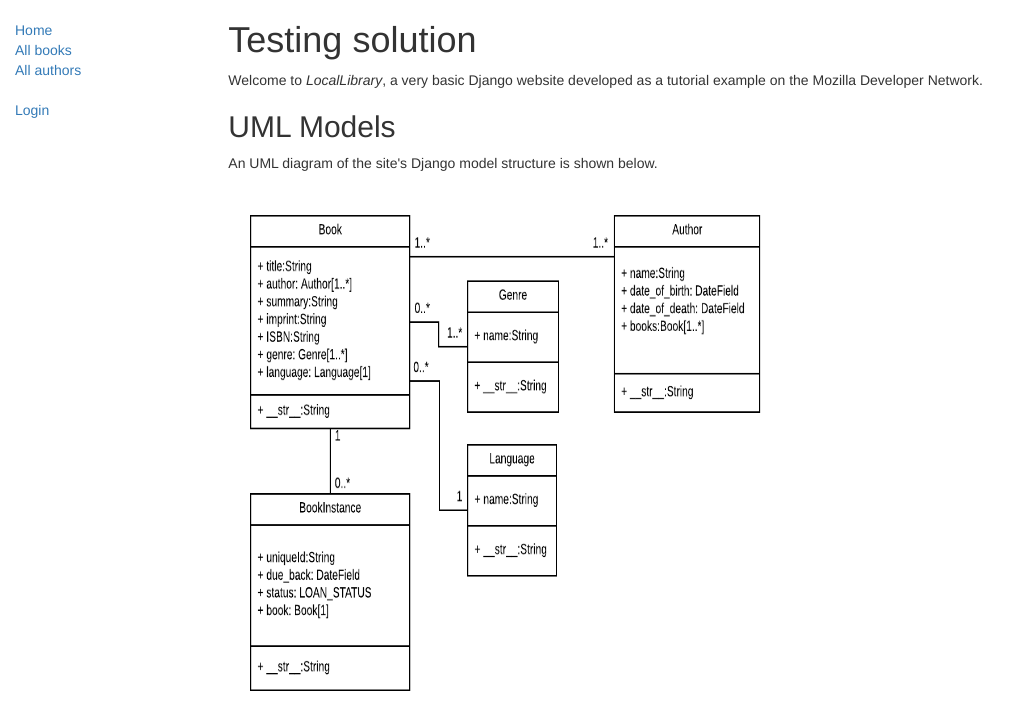
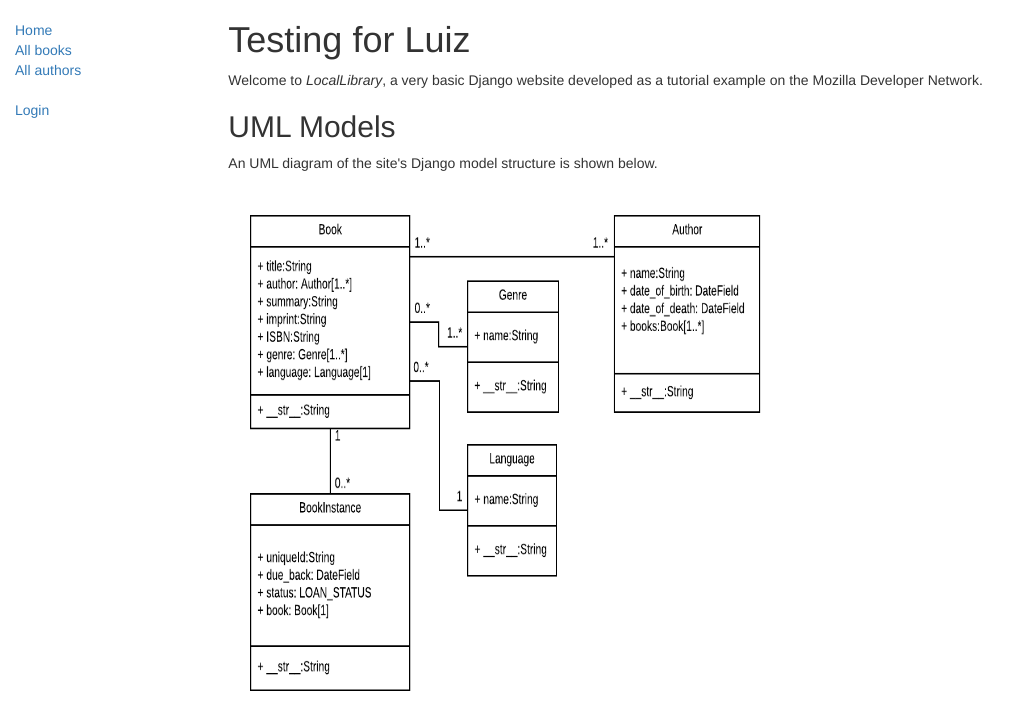
Before and after one commit to tinotruong/django_local_library_test, a Django app: page /catalog/ in a window 1280 px wide. Shown: the top 722 px of the page, without its empty margins (0-1030 px from the left). Run offline with Django 3.2, Linux system fonts and the light colour scheme; data that the repository does not hold is empty; some libraries are stand-ins or nearby versions.

Commit message:
update test

```diff
--- a/catalog/templates/index.html
+++ b/catalog/templates/index.html
@@ -1,7 +1,7 @@
 {% extends "base_generic.html" %}
 
 {% block content %}
-<h1>Testing solution</h1>
+<h1>Testing for Luiz</h1>
 
   <p>Welcome to <em>LocalLibrary</em>, a very basic Django website developed as a tutorial example on the Mozilla Developer Network.</p>
 
```
